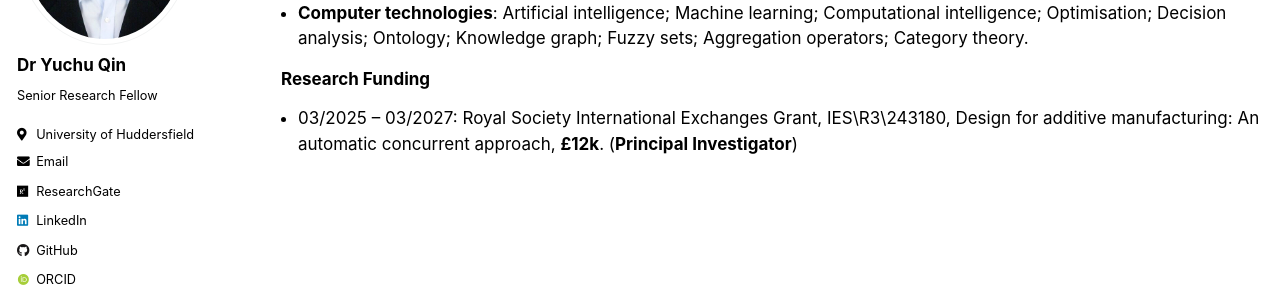
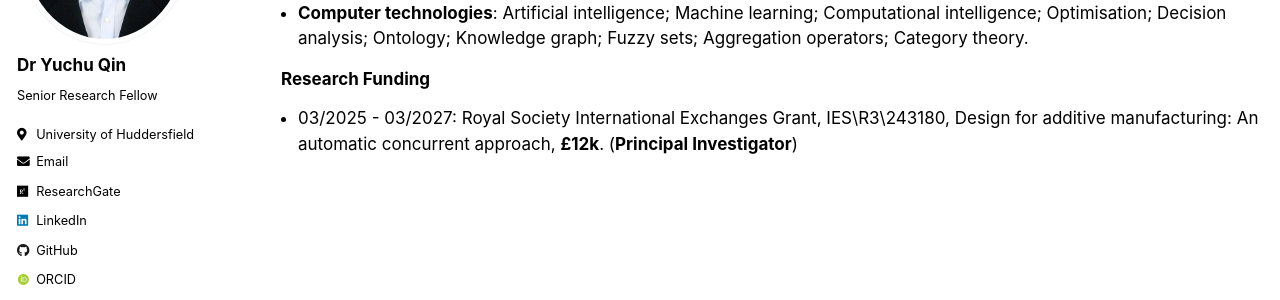
Before and after one commit to yuchu-qin/yuchu-qin.github.io, a Jekyll site: the page built from _pages/research.md, in a window 1280 px wide. Shown: the part 271-571 px from the top of the page. Built offline with Jekyll 4.4.1, drawn with Linux system fonts in a browser that asks for light colours; some web fonts are replaced; our own code applies the rules of GitHub Pages for plain Markdown files.

```diff
--- a/_pages/research.md
+++ b/_pages/research.md
@@ -9,4 +9,4 @@ author_profile: true
 - **Computer technologies**: Artificial intelligence; Machine learning; Computational intelligence; Optimisation; Decision analysis; Ontology; Knowledge graph; Fuzzy sets; Aggregation operators; Category theory.
 
 ### Research Funding
-- 03/2025 -- 03/2027: Royal Society International Exchanges Grant, IES\R3\243180, Design for additive manufacturing: An automatic concurrent approach, **£12k**. (**Principal Investigator**)
+- 03/2025 - 03/2027: Royal Society International Exchanges Grant, IES\R3\243180, Design for additive manufacturing: An automatic concurrent approach, **£12k**. (**Principal Investigator**)
```
